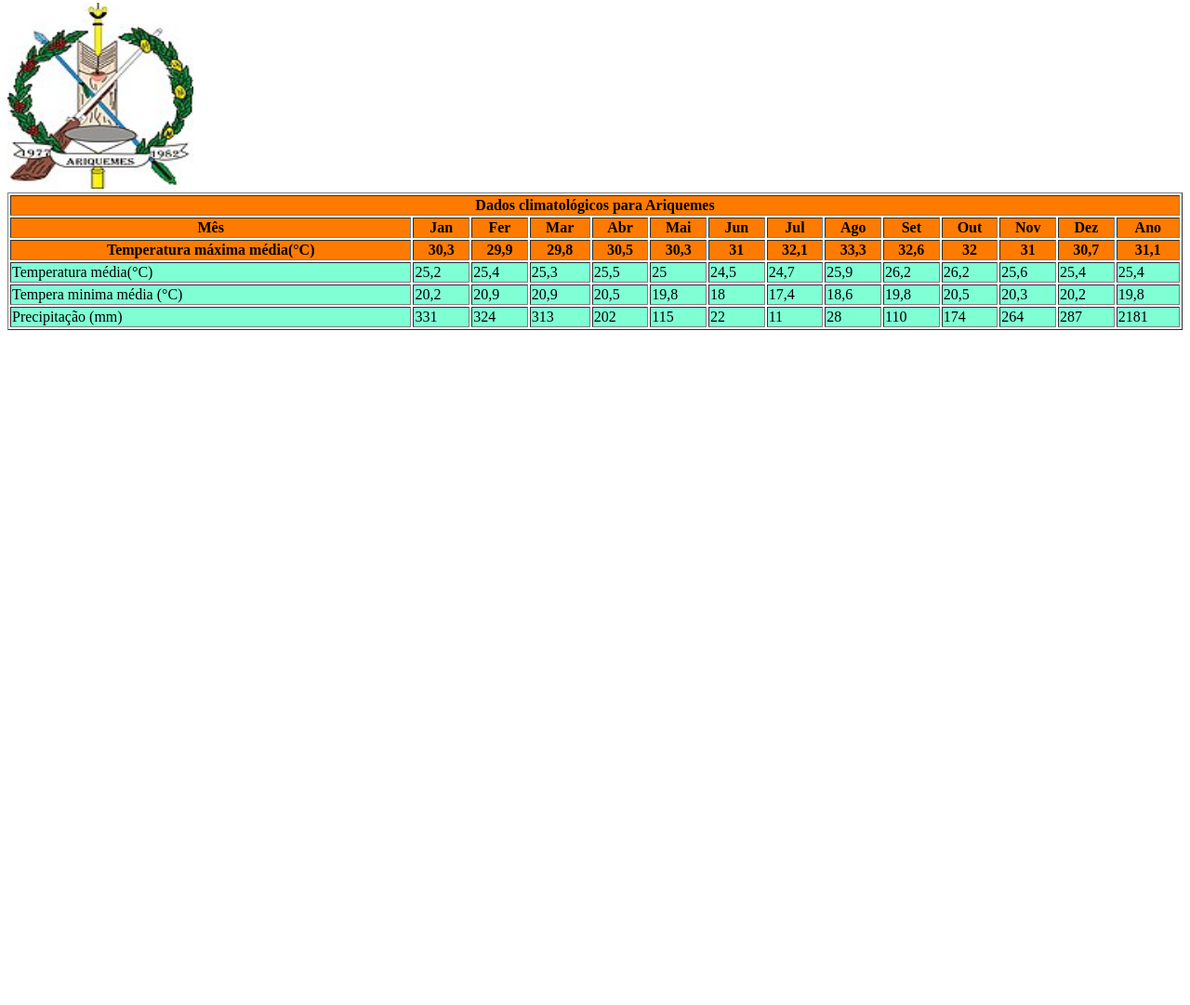
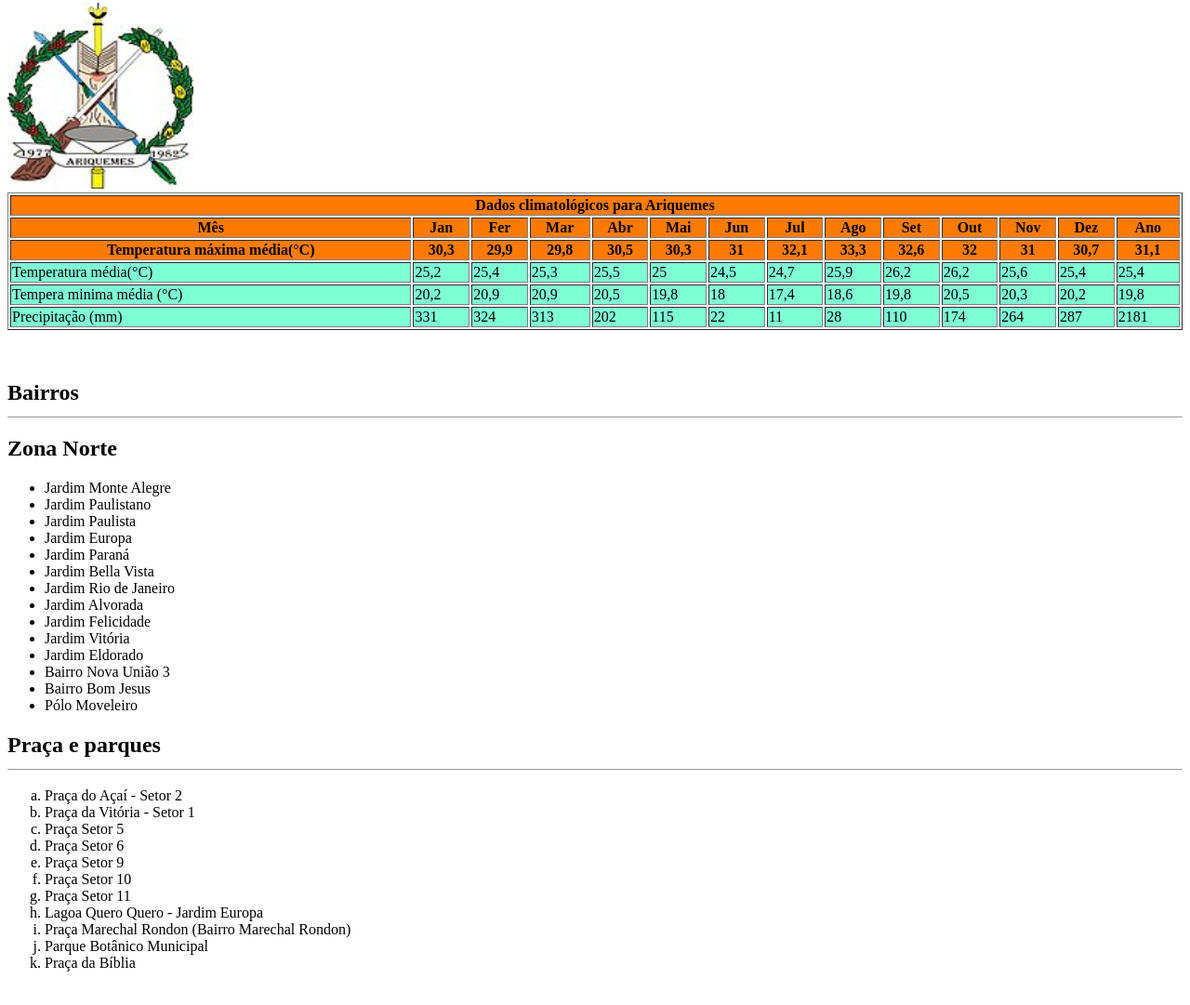
Before and after one commit to Carvalho-Luka/Projeto_Programa--o, a plain HTML site: page exempplos/ariquemes.html in a window 1280 px wide. Shown: the part 401-1482 px from the top of the page at 93% size. Before the commit the page ends 800 px from the top, so only its background shows below. Drawn offline with Linux system fonts and the light colour scheme.

Commit message:
17:44 atualização

```diff
--- a/exempplos/ariqumes.html
+++ b/exempplos/ariquemes.html
@@ -17,7 +17,9 @@
             indígenas Arikeme, habitantes originais dessa região, estes índios falavam o txapakura,
             pertencente ao tronco linguístico tupi. Ariquemes é a terceira maior cidade do estado de
             Rondônia e também um dos maiores pólos de educação superior da região. A cidade se destaca
-            pela economia primária, baseada principalmente na Pecuária e extração de Cassiterita.</p>
+            pela economia primária, baseada principalmente na Pecuária e extração de Cassiterita.
+        <div style="text-align:justify"></div>
+        </p>
             <img src="../imagens/Brasao_Ariquemes.jpg" alt="Ariquemes_bandeira.jpg" width="200" height="200">
          <table border="1" style="width: 100%">
              <thead style="background-color: rgb(255, 123, 0);">
@@ -108,5 +110,40 @@
                     </tr>
                 </tbody>
             </table>
+        <p>&nbsp;</p>
+        <h2>Bairros <hr size="0"></h2>
+        <h2>Zona Norte</h2>
+            <ul>
+                <li>Jardim Monte Alegre</li>
+                <li>Jardim Paulistano </li>
+                <li>Jardim Paulista </li>
+                <li>Jardim Europa</li>
+                <li>Jardim Paraná</li>
+                <li>Jardim Bella Vista</li>
+                <li>Jardim Rio de Janeiro</li>
+                <li>Jardim Alvorada</li>
+                <li>Jardim Felicidade</li>
+                <li>Jardim Vitória</li>
+                <li>Jardim Eldorado</li>
+                <li>Bairro Nova União 3</li>
+                <li>Bairro Bom Jesus </li>
+                <li>Pólo Moveleiro</li>
+            </ul>
+        <h2>Praça e parques <hr size="0">  </h2>
+        <ol style="list-style-type: lower-alpha;">
+            <li>Praça do Açaí - Setor 2</li>
+            <li>Praça da Vitória - Setor 1</li>
+            <li>Praça Setor 5 </li>
+            <li>Praça Setor 6 </li>
+            <li>Praça Setor 9</li>
+            <li>Praça Setor 10 </li>
+            <li>Praça Setor 11</li>
+            <li>Lagoa Quero Quero - Jardim Europa</li>
+            <li>Praça Marechal Rondon (Bairro Marechal Rondon) </li>
+            <li>Parque Botânico Municipal </li>
+            <li>Praça da Bíblia</li>
+        </ol>
+        <p>
+            &nbsp;
 	</body>
 </html>
```
